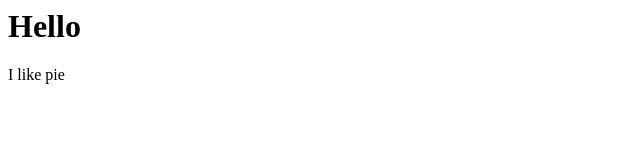
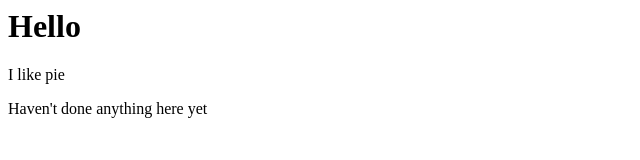
Before and after one commit to imsolost/first_site, a plain HTML site: page index.html in a window 1280 px wide. Shown: the whole page, without its empty margins (0-640 px from the left). Drawn offline with Linux system fonts and the light colour scheme.

Commit message:
added a line of code

```diff
--- a/index.html
+++ b/index.html
@@ -8,3 +8,4 @@
 
 <h1>Hello</h1>
 <p>I like pie<p>
+<p> Haven't done anything here yet</p>
```
